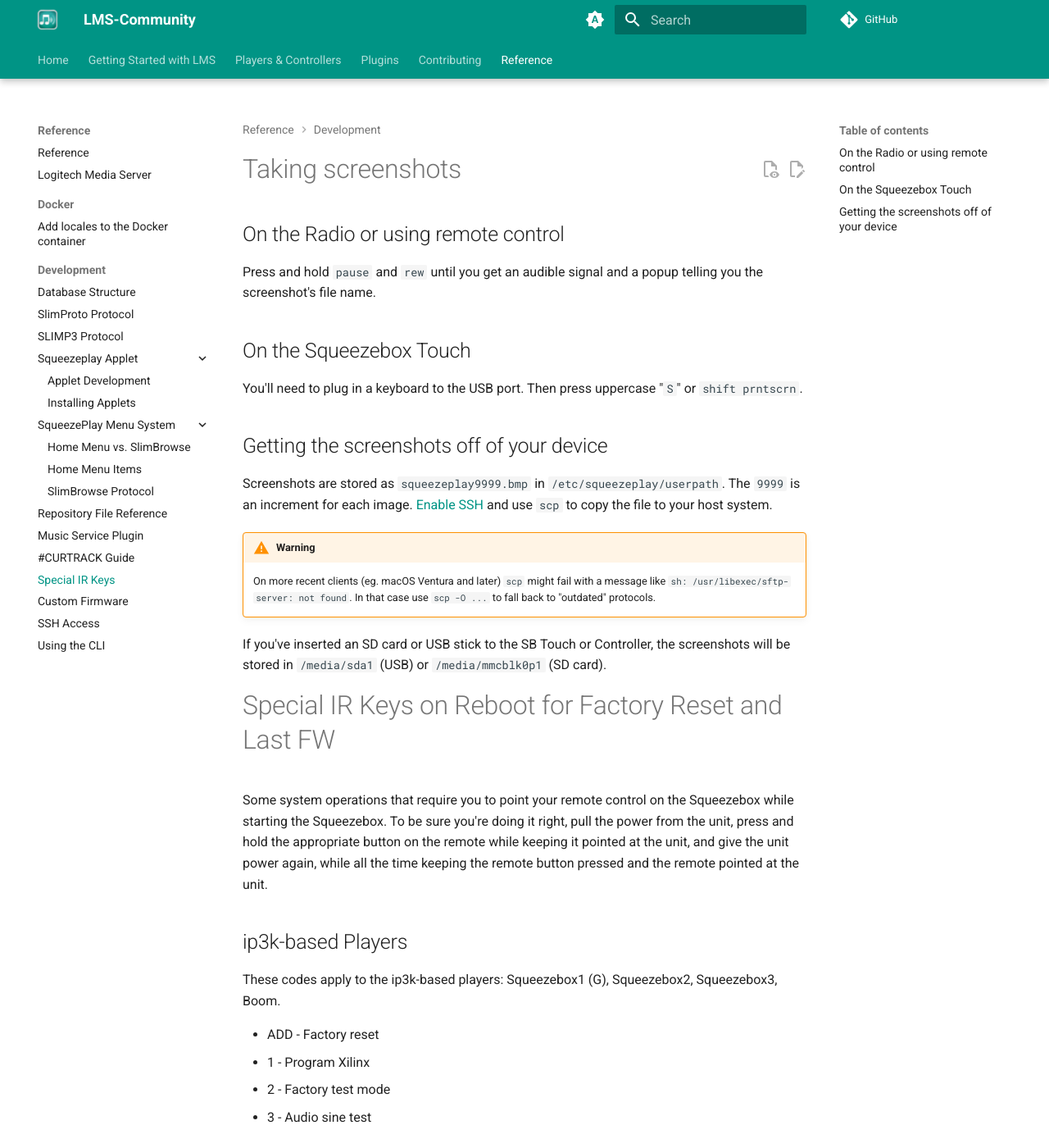
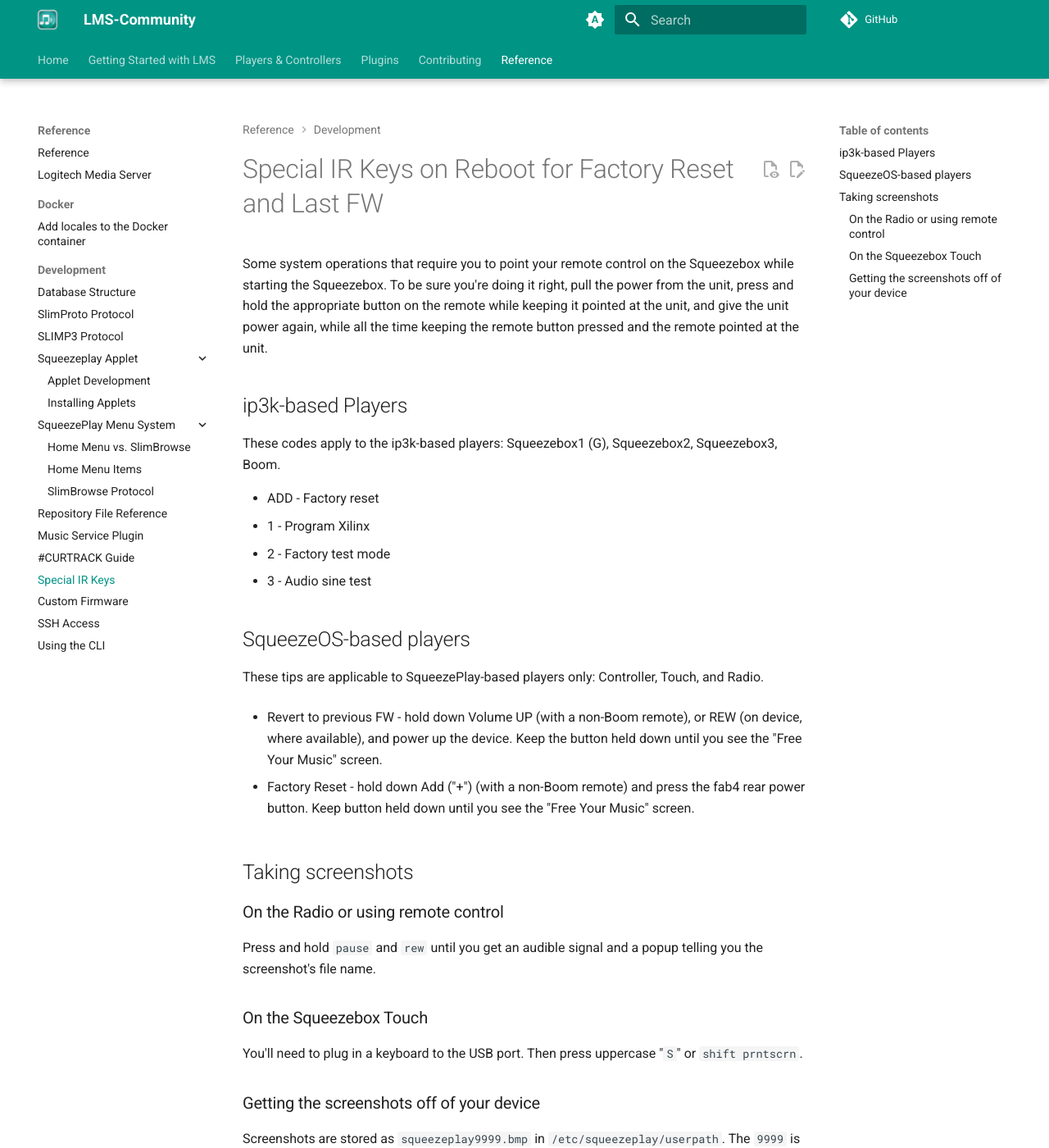
Before and after one commit to LMS-Community/lms-community.github.io, an MkDocs documentation site: the page built from docs/reference/special-ir-keys-reset.md, in a window 1280 px wide and 1400 px high. Shown: the whole window at 82% size. Built offline with MkDocs 1.6.1 and Material for MkDocs 9.7.7, drawn with Linux system fonts in a browser that asks for light colours; comment, search, counter and statistics services are not loaded; some of the changed lines change nothing that is shown; some of the changed text lies outside the part shown.

Commit message:
Re-organise the "Special keys" page. Move Screenshot instructions down.

```diff
--- a/docs/reference/special-ir-keys-reset.md
+++ b/docs/reference/special-ir-keys-reset.md
@@ -2,26 +2,6 @@
 layout: default
 title: Special IR Keys
 ---
-
-# Taking screenshots
-
-## On the Radio or using remote control
-
-Press and hold `pause` and `rew` until you get an audible signal and a popup telling you the screenshot's file name.
-
-## On the Squeezebox Touch
-
-You'll need to plug in a keyboard to the USB port. Then press uppercase "`S`" or `shift prntscrn`.
-
-## Getting the screenshots off of your device
-
-Screenshots are stored as `squeezeplay9999.bmp` in `/etc/squeezeplay/userpath`. The `9999` is an increment for each image. [Enable SSH](enable-ssh.md) and use `scp` to copy the file to your host system.
-
-!!! warning
-    On more recent clients (eg. macOS Ventura and later) `scp` might fail with a message like `sh: /usr/libexec/sftp-server: not found`. In that case use `scp -O ...` to fall back to "outdated" protocols.
-
-If you've inserted an SD card or USB stick to the SB Touch or Controller, the screenshots will be stored in `/media/sda1` (USB) or `/media/mmcblk0p1` (SD card).
-
 
 # Special IR Keys on Reboot for Factory Reset and Last FW
 
@@ -44,3 +24,23 @@
 * Revert to previous FW - hold down Volume UP (with a non-Boom remote), or REW (on device, where available), and power up the device. Keep the button held down until you see the "Free Your Music" screen.
 
 * Factory Reset - hold down Add ("+") (with a non-Boom remote) and press the fab4 rear power button. Keep button held down until you see the "Free Your Music" screen.
+
+
+## Taking screenshots
+
+### On the Radio or using remote control
+
+Press and hold `pause` and `rew` until you get an audible signal and a popup telling you the screenshot's file name.
+
+### On the Squeezebox Touch
+
+You'll need to plug in a keyboard to the USB port. Then press uppercase "`S`" or `shift prntscrn`.
+
+### Getting the screenshots off of your device
+
+Screenshots are stored as `squeezeplay9999.bmp` in `/etc/squeezeplay/userpath`. The `9999` is an increment for each image. [Enable SSH](enable-ssh.md) and use `scp` to copy the file to your host system.
+
+!!! warning
+    On more recent clients (eg. macOS Ventura and later) `scp` might fail with a message like `sh: /usr/libexec/sftp-server: not found`. In that case use `scp -O ...` to fall back to "outdated" protocols.
+
+If you've inserted an SD card or USB stick to the SB Touch or Controller, the screenshots will be stored in `/media/sda1` (USB) or `/media/mmcblk0p1` (SD card).
```
